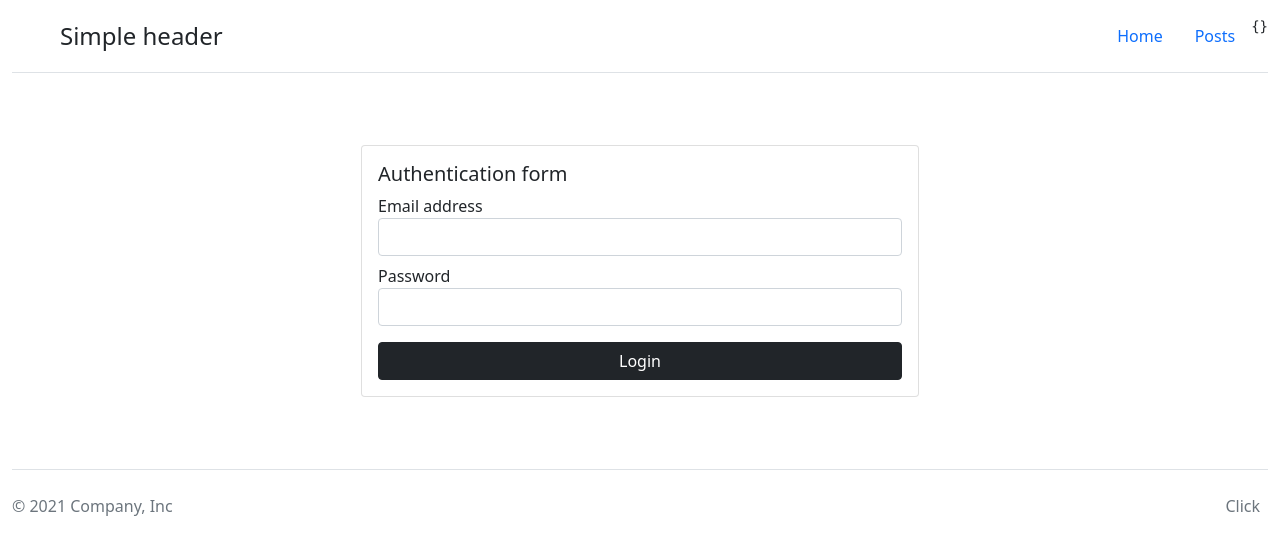
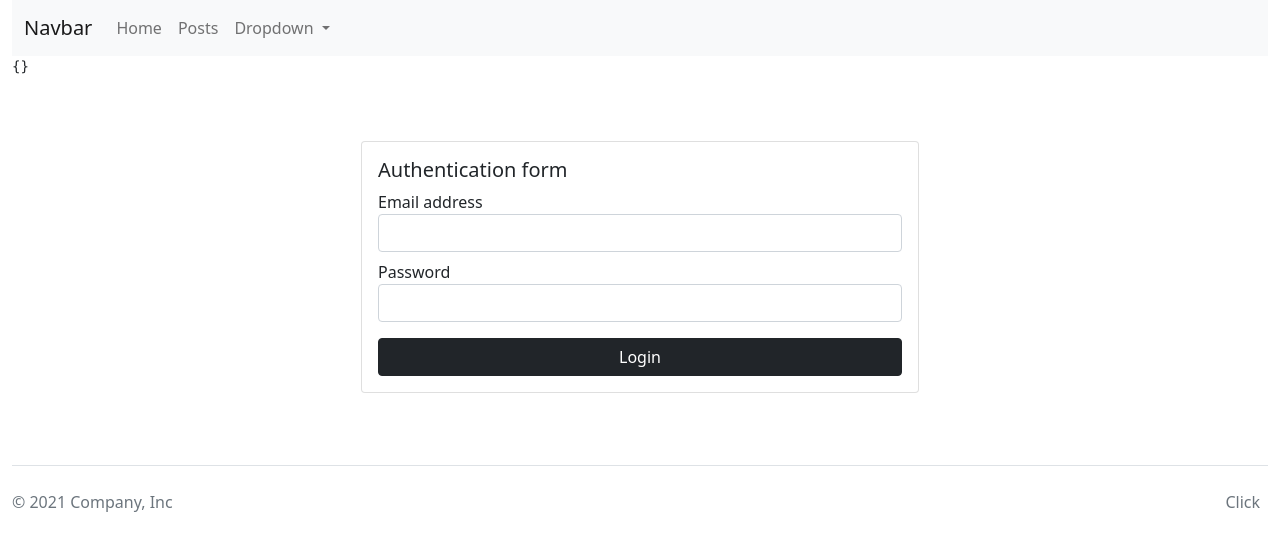
Before and after one commit to Angir777/test-al-app, an Angular app: page /login in a window 1280 px wide. Shown: the top 554 px of the page. Built offline with nearby package versions, Linux system fonts and the light colour scheme.

Commit message:
boostrap js

```diff
--- a/angular.json
+++ b/angular.json
@@ -31,9 +31,12 @@
               "src/assets"
             ],
             "styles": [
-              "src/styles.scss"
+              "src/styles.scss",
+              "node_modules/bootstrap/dist/css/bootstrap.min.css"
             ],
-            "scripts": []
+            "scripts": [
+              "node_modules/bootstrap/dist/js/bootstrap.min.js"
+            ]
           },
           "configurations": {
             "production": {
--- a/src/app/header/header.component.html
+++ b/src/app/header/header.component.html
@@ -1,15 +1,28 @@
-<header class="d-flex flex-wrap justify-content-center py-3 mb-4 border-bottom">
-    <a href="/" class="d-flex align-items-center mb-3 mb-md-0 me-md-auto text-dark text-decoration-none">
-        <svg class="bi me-2" width="40" height="32"><use xlink:href="#bootstrap"/></svg>
-        <span class="fs-4">Simple header</span>
-    </a>
-
-    <ul class="nav nav-pills">
+<nav class="navbar navbar-expand-lg navbar-light bg-light">
+    <div class="container-fluid">
+      <a class="navbar-brand" href="/">Navbar</a>
+      <button class="navbar-toggler" type="button" data-bs-toggle="collapse" data-bs-target="#navbarSupportedContent" aria-controls="navbarSupportedContent" aria-expanded="false" aria-label="Toggle navigation">
+        <span class="navbar-toggler-icon"></span>
+      </button>
+      <div class="collapse navbar-collapse" id="navbarSupportedContent">
+        <ul class="navbar-nav me-auto mb-2 mb-lg-0">
           <li class="nav-item"><a [routerLink]="['/']" class="nav-link">Home</a></li>
           <li class="nav-item"><a [routerLink]="['/posts']" href="#" class="nav-link">Posts</a></li>
           <li *ngIf="loggedIn" class="nav-item"><a [routerLink]="['posts/new']" href="#" class="nav-link">Nowy post</a></li>
+          <li class="nav-item dropdown">
+            <a class="nav-link dropdown-toggle" href="#" id="navbarDropdown" role="button" data-bs-toggle="dropdown" aria-expanded="false">
+              Dropdown
+            </a>
+            <ul class="dropdown-menu" aria-labelledby="navbarDropdown">
+              <li><a class="dropdown-item" href="#">Action</a></li>
+              <li><a class="dropdown-item" href="#">Another action</a></li>
+              <li><hr class="dropdown-divider"></li>
+              <li><a class="dropdown-item" href="#">Something else here</a></li>
             </ul>
-
+          </li>
+        </ul>
+      </div>
+    </div>
+  </nav>
   <pre>{{ test | json }}</pre>
   <!-- <pre>{{ loggedIn | json }}</pre> -->
-</header>
```
Lines whose indentation alone changed are shown as unchanged.
